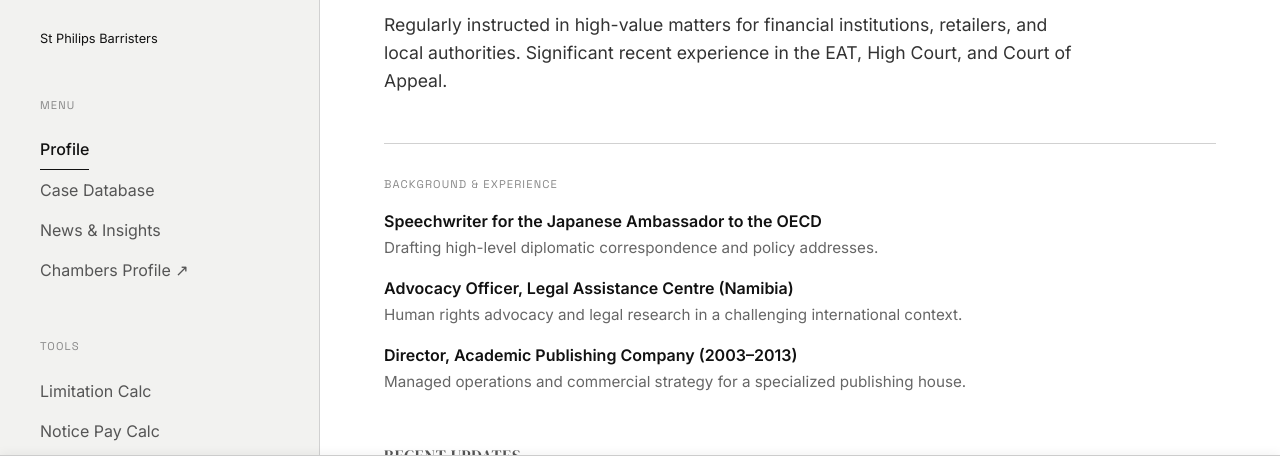
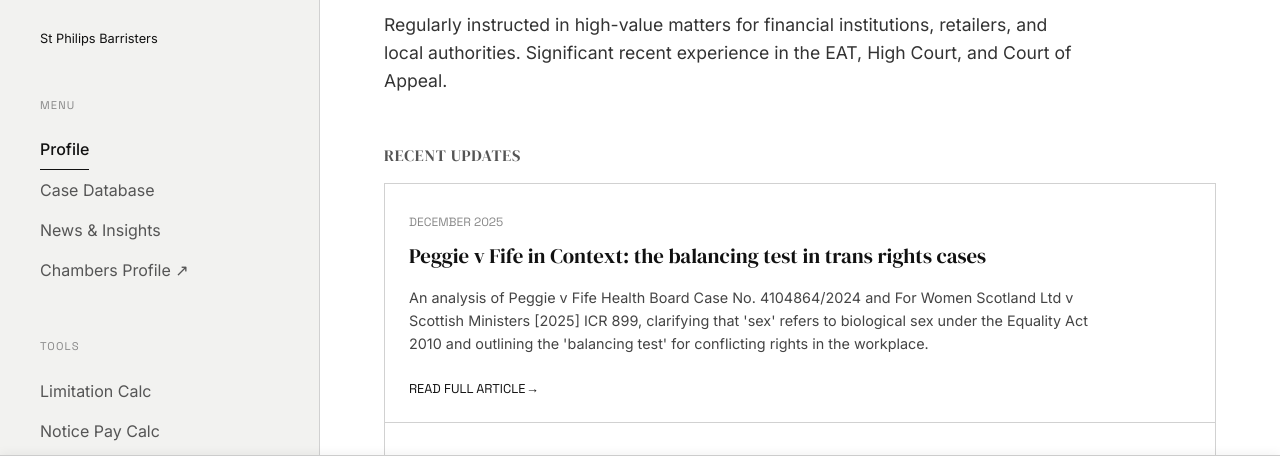
Before and after one commit to anmacmillan/alexmacmillan, a plain HTML site: page index.html in a window 1280 px wide. Shown: the part 269-742 px from the top of the page. Drawn offline with Linux system fonts and the light colour scheme.

Commit message:
Update index.html

```diff
--- a/index.html
+++ b/index.html
@@ -245,24 +245,6 @@
                 <p>
                     Regularly instructed in high-value matters for financial institutions, retailers, and local authorities. Significant recent experience in the EAT, High Court, and Court of Appeal.
                 </p>
-
-                <div style="margin-top: 3rem; padding-top: 2rem; border-top: 1px solid var(--line-color);">
-                    <span class="nav-label">Background & Experience</span>
-                    <ul class="content-list" style="max-width: none; list-style:none; padding:0; line-height:1.6; margin-top:1rem;">
-                        <li style="margin-bottom:1rem;">
-                            <strong>Speechwriter for the Japanese Ambassador to the OECD</strong><br>
-                            <span style="color:#666; font-size:0.95rem;">Drafting high-level diplomatic correspondence and policy addresses.</span>
-                        </li>
-                        <li style="margin-bottom:1rem;">
-                            <strong>Advocacy Officer, Legal Assistance Centre (Namibia)</strong><br>
-                            <span style="color:#666; font-size:0.95rem;">Human rights advocacy and legal research in a challenging international context.</span>
-                        </li>
-                        <li style="margin-bottom:1rem;">
-                            <strong>Director, Academic Publishing Company (2003–2013)</strong><br>
-                            <span style="color:#666; font-size:0.95rem;">Managed operations and commercial strategy for a specialized publishing house.</span>
-                        </li>
-                    </ul>
-                </div>
 
                 <div id="home-latest-insight-container" style="margin-top: 3rem;"></div>
 
```
